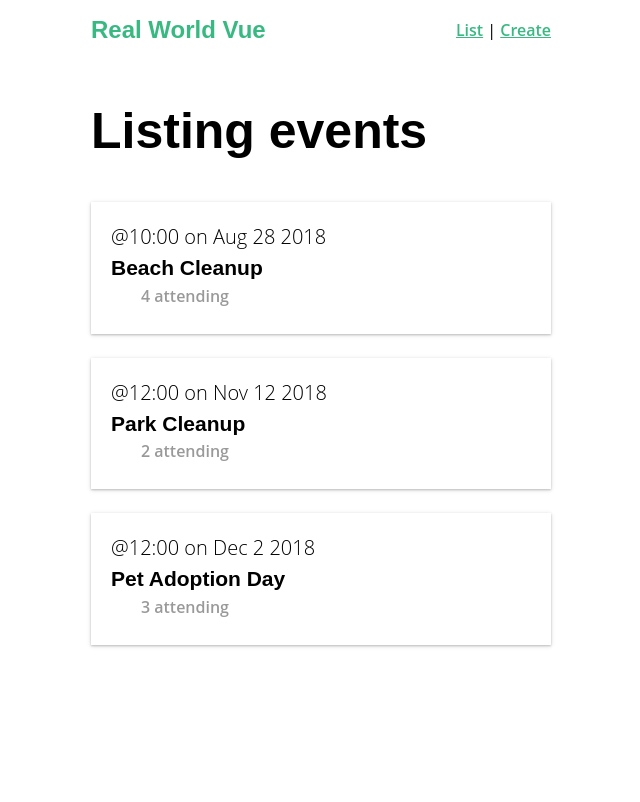
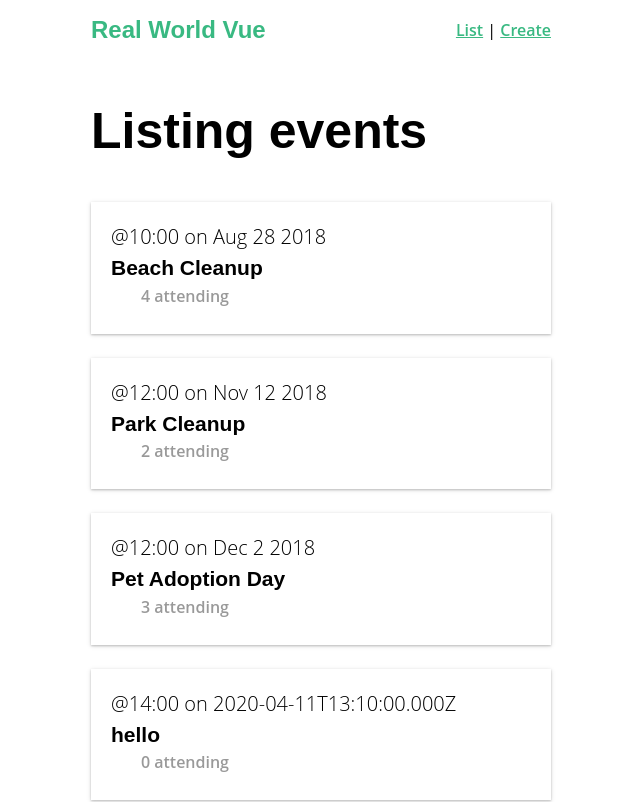
Before and after one commit to KamilRizatdinov/VueMasteryCourses, a Vue app: page / in a window 1280 px wide. Shown: the top 802 px of the page, without its empty margins (319-959 px from the left). Built offline with nearby package versions, Linux system fonts and the light colour scheme; data requests are answered from the project's data file.

Commit message:
Add create event logic

```diff
--- a/db.json
+++ b/db.json
@@ -71,6 +71,34 @@
           "name": "Mary Gordon"
         }
       ]
+    },
+    {
+      "category": "animal welfare",
+      "organizer": {
+        "id": "123",
+        "name": "Kamil Rizatdinov"
+      },
+      "title": "hello",
+      "description": "helo",
+      "location": "kaka",
+      "date": "2020-04-11T13:10:00.000Z",
+      "time": "14:00",
+      "attendees": [],
+      "id": 4
+    },
+    {
+      "category": "housing",
+      "organizer": {
+        "id": "123",
+        "name": "Kamil Rizatdinov"
+      },
+      "title": "fdsafdsfsdf",
+      "description": "sdfsdfsdf",
+      "location": "fdsfadsf",
+      "date": "2020-04-02T13:13:00.000Z",
+      "time": "8:00",
+      "attendees": [],
+      "id": 5
     }
   ]
 }
--- a/src/services/EventService.js
+++ b/src/services/EventService.js
@@ -15,5 +15,8 @@ export default {
   },
   getEvent(id) {
     return apiClient.get("/events/" + id);
+  },
+  postEvent(event) {
+    apiClient.post("/events", event);
   }
 };
--- a/src/store/index.js
+++ b/src/store/index.js
@@ -1,5 +1,6 @@
 import Vue from "vue";
 import Vuex from "vuex";
+import EventService from "../services/EventService.js";
 
 Vue.use(Vuex);
 
@@ -22,13 +23,20 @@ export default new Vuex.Store({
       { id: 4, title: "Event 4", organizer: "false" }
     ]
   },
-  mutations: {},
-  actions: {},
+  mutations: {
+    ADD_EVENT(state, event) {
+      state.events.push(event);
+    }
+  },
+  actions: {
+    createEvent({ commit }, event) {
+      return EventService.postEvent(event).then(() => {
+        commit("ADD_EVENT", event);
+      });
+    }
+  },
   modules: {},
   getters: {
-    catLength: state => {
-      return state.categories.length;
-    },
     getEventById: state => id => {
       return state.events.find(event => event.id === id);
     }
--- a/src/views/EventCreate.vue
+++ b/src/views/EventCreate.vue
@@ -1,7 +1,7 @@
 <template>
   <div>
     <h1>Create an event</h1>
-    <form>
+    <form @submit.prevent="createEvent">
       <label>Select a category</label>
       <select v-model="event.category">
         <option v-for="cat in categories" :key="cat">{{ cat }}</option>
@@ -79,6 +79,20 @@ export default {
         time: "",
         attendees: []
       };
+    },
+    createEvent() {
+      this.$store
+        .dispatch("createEvent", this.event)
+        .then(() => {
+          this.$router.push({
+            name: "event-show",
+            params: { id: this.event.id }
+          });
+          this.event = this.createFreshEvent();
+        })
+        .catch(() => {
+          console.log("some error has occured!");
+        });
     }
   }
 };
```
